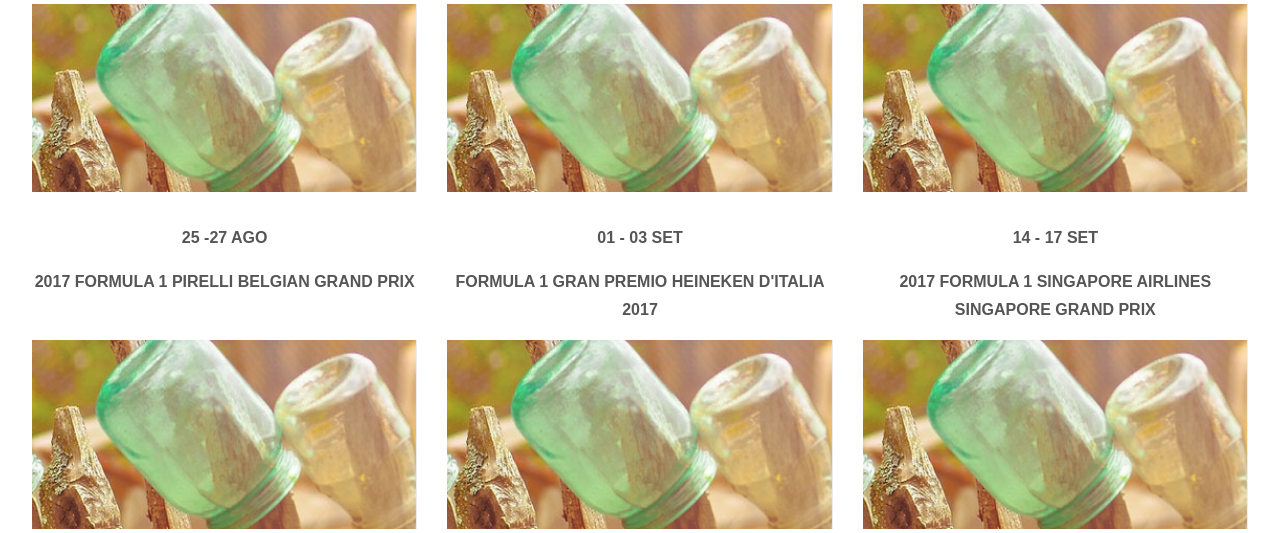
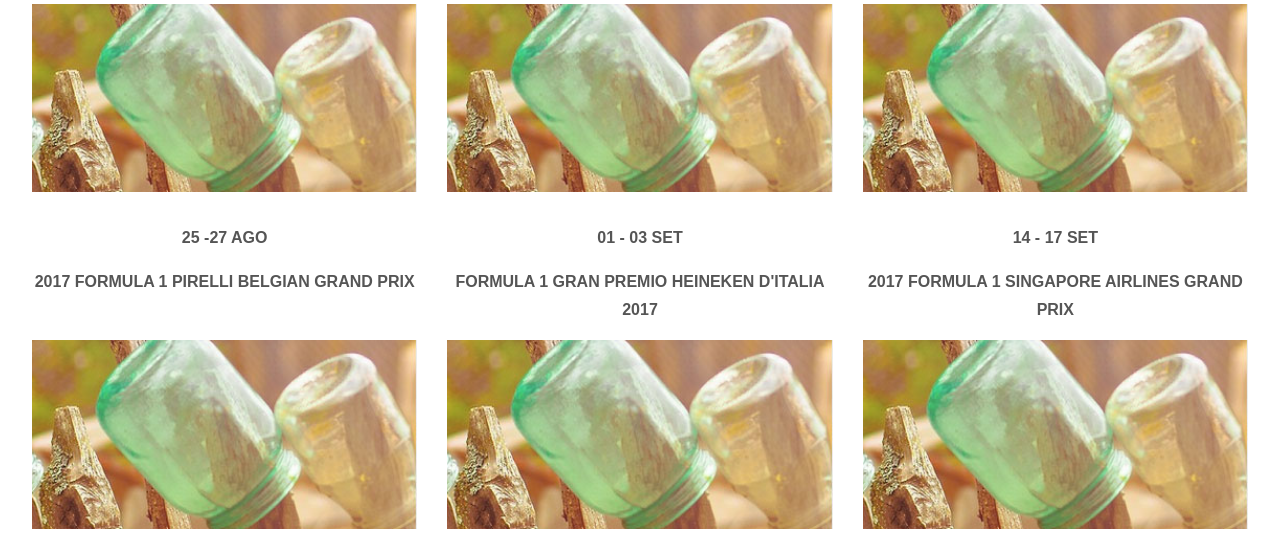
Before and after one commit to PsychoFader/ComunidadeC, a PHP site: page / in a window 1280 px wide. Shown: the part 2227-2760 px from the top of the page. Run offline with PHP 8.4, Linux system fonts and the light colour scheme.

Commit message:
Index change

```diff
--- a/#CODES/template/css/style.css
+++ b/#CODES/template/css/style.css
@@ -46,6 +46,7 @@
 		font-weight: 700;
 		line-height: 1.75em;
 		margin-bottom: 1em;
+		font-family: fantasy;
 	}
 
 		h1 a, h2 a, h3 a, h4 a, h5 a, h6 a {
--- a/#CODES/template/index.html
+++ b/#CODES/template/index.html
@@ -146,7 +146,7 @@
 						<section class="4u"> <!-- 14º Corrida -->
 							<a href="#" class="image feature"><img src="images/pic04.jpg" alt=""></a>
 							<h5>14 - 17 SET</h5>
-							<h4>2017 FORMULA 1 SINGAPORE AIRLINES SINGAPORE GRAND PRIX</h4>
+							<h4>2017 FORMULA 1 SINGAPORE AIRLINES GRAND PRIX</h4>
 						</section>
 
 						<section class="4u"> <!-- 15º Corrida -->
```
